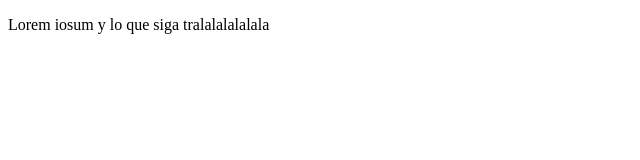
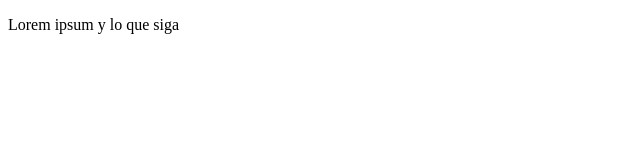
Before and after one commit to alvaroariasrivero/primer_repo, a plain HTML site: page index.html in a window 1280 px wide. Shown: the whole page, without its empty margins (0-640 px from the left). Drawn offline with Linux system fonts and the light colour scheme.

Commit message:
add p index.html

```diff
--- a/index.html
+++ b/index.html
@@ -7,7 +7,8 @@
     <title>Document</title>
 </head>
 <body>
-    <p>Lorem iosum y lo que siga tralalalalalala</p>
+
+    <p>Lorem ipsum y lo que siga</p>
 
 </body>
 </html>
```
